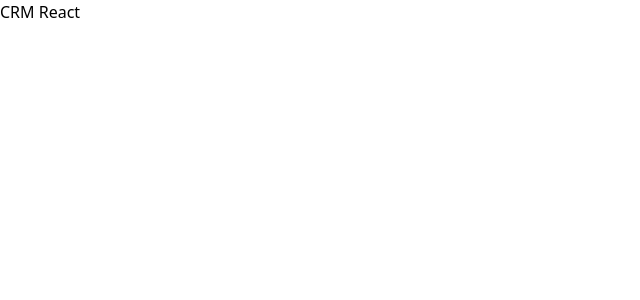
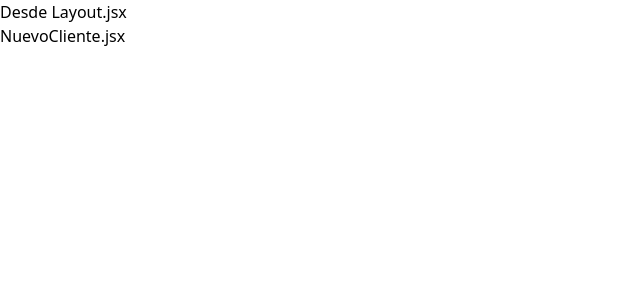
Before and after one commit to MoisesKMS/crm-react, a React app: page /clientes/nuevo in a window 1280 px wide. Shown: the top 300 px of the page, without its empty margins (0-640 px from the left). Built offline with nearby package versions, Linux system fonts and the light colour scheme; the HTML template or start-up script is replaced by a standard one.

Commit message:
1.1.0
-React Router

```diff
--- a/package.json
+++ b/package.json
@@ -12,6 +12,7 @@
     "postcss": "^8.4.6",
     "react": "^17.0.2",
     "react-dom": "^17.0.2",
+    "react-router-dom": "^6.2.1",
     "tailwindcss": "^3.0.19"
   },
   "devDependencies": {
--- a/src/App.jsx
+++ b/src/App.jsx
@@ -1,8 +1,23 @@
+import { BrowserRouter, Routes, Route } from 'react-router-dom';
+import Layout from './layout/Layout';
+import EditarCliente from './paginas/EditarCliente';
+import Inicio from './paginas/Inicio';
+import NuevoCliente from './paginas/NuevoCliente';
+
 function App() {
   return (
-    <>
-      <h1>CRM React</h1>
-    </>
+    <BrowserRouter>
+      <Routes>
+
+        <Route path='/clientes' element={<Layout />}>
+          <Route index element={<Inicio />} />
+          <Route path='nuevo' element={<NuevoCliente />} />
+          <Route path='editar/:id' element={<EditarCliente />} />
+        </Route>
+
+
+      </Routes>
+    </BrowserRouter>
   )
 }
 export default App;
--- /dev/null
+++ b/src/layout/Layout.jsx
@@ -0,0 +1,11 @@
+import { Outlet } from "react-router-dom";
+
+function Layout() {
+    return (
+        <>
+            <h1>Desde Layout.jsx</h1>
+            <Outlet />
+        </>
+    )
+}
+export default Layout;
--- /dev/null
+++ b/src/paginas/EditarCliente.jsx
@@ -0,0 +1,8 @@
+function EditarCliente() {
+    return (
+        <>
+            <h1>Editar Cliente.jsx</h1>
+        </>
+    )
+}
+export default EditarCliente;
--- /dev/null
+++ b/src/paginas/Inicio.jsx
@@ -0,0 +1,8 @@
+function Inicio() {
+    return (
+        <>
+            <h1>Inicio.jsx</h1>
+        </>
+    )
+}
+export default Inicio;
--- /dev/null
+++ b/src/paginas/NuevoCliente.jsx
@@ -0,0 +1,8 @@
+function NuevoCliente() {
+    return (
+        <>
+            <h1>NuevoCliente.jsx</h1>
+        </>
+    )
+}
+export default NuevoCliente;
```
Also changed, not shown: 1 other file (tests, documents, lock files or other folders).
